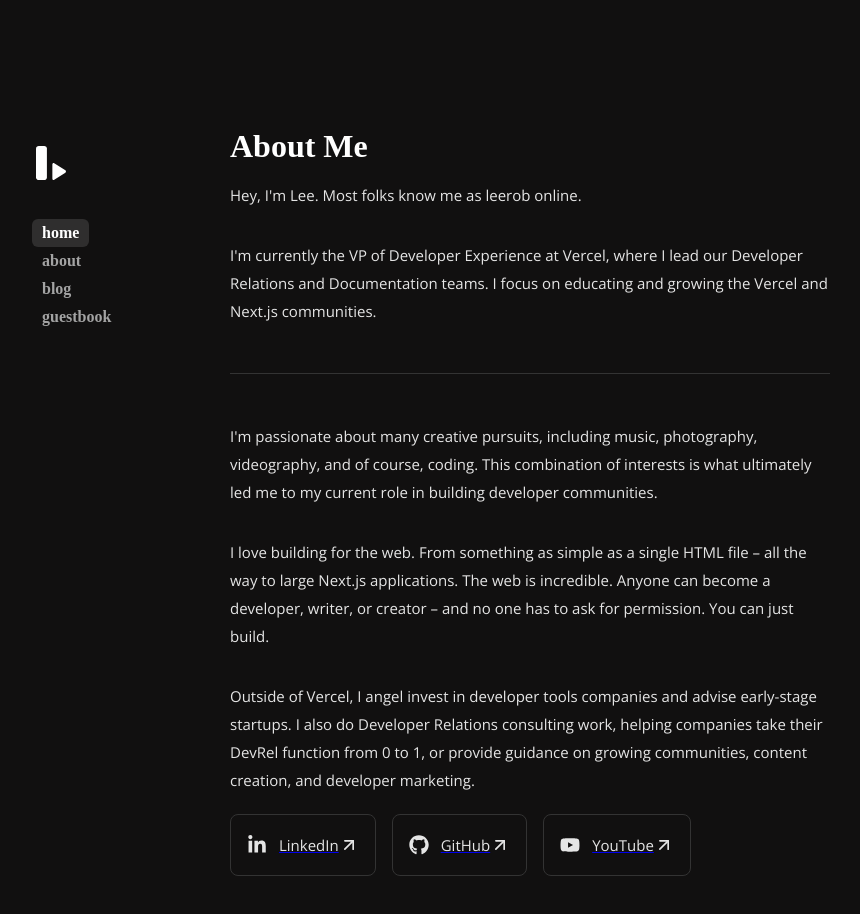
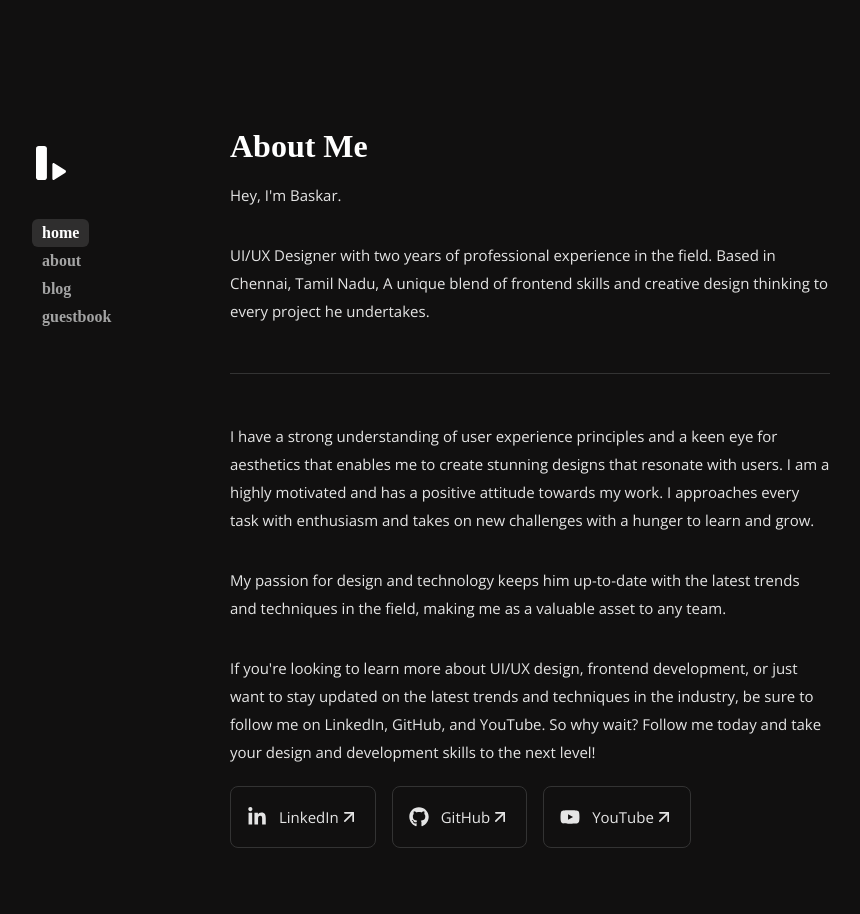
Before and after one commit to baskar-17/portfolio-website, a React (Create React App) app: page /about in a window 1280 px wide. Shown: the top 914 px of the page, without its empty margins (209-1069 px from the left). Built offline with nearby package versions, Linux system fonts and the light colour scheme; a web font is replaced by a local one.

Commit message:
home about copy fix

```diff
--- a/public/index.html
+++ b/public/index.html
@@ -11,7 +11,7 @@
     />
     <link rel="apple-touch-icon" href="%PUBLIC_URL%/logo192.png" />
     <link rel="manifest" href="%PUBLIC_URL%/manifest.json" />
-    <title>React App</title>
+    <title>Baskar Portfolio | Designer who codes</title>
   </head>
   <body>
     <div id="root"></div>
--- a/src/components/about/About.jsx
+++ b/src/components/about/About.jsx
@@ -8,31 +8,31 @@ function About() {
     <div>
       <div className="about-container">
         <h1>About Me</h1>
-        <p>Hey, I'm Lee. Most folks know me as leerob online.</p>
+        <p>Hey, I'm Baskar.</p>
         <p>
-          I'm currently the VP of Developer Experience at Vercel, where I lead
-          our Developer Relations and Documentation teams. I focus on educating
-          and growing the Vercel and Next.js communities.
+          UI/UX Designer with two years of professional experience in the field.
+          Based in Chennai, Tamil Nadu, A unique blend of frontend skills and
+          creative design thinking to every project he undertakes.
         </p>
         <hr className="about-hline" />
         <p>
-          I'm passionate about many creative pursuits, including music,
-          photography, videography, and of course, coding. This combination of
-          interests is what ultimately led me to my current role in building
-          developer communities.
+          I have a strong understanding of user experience principles and a keen
+          eye for aesthetics that enables me to create stunning designs that
+          resonate with users. I am a highly motivated and has a positive
+          attitude towards my work. I approaches every task with enthusiasm and
+          takes on new challenges with a hunger to learn and grow.
         </p>
         <p>
-          I love building for the web. From something as simple as a single HTML
-          file – all the way to large Next.js applications. The web is
-          incredible. Anyone can become a developer, writer, or creator – and no
-          one has to ask for permission. You can just build.
+          My passion for design and technology keeps him up-to-date with the
+          latest trends and techniques in the field, making me as a valuable
+          asset to any team.
         </p>
         <p>
-          Outside of Vercel, I angel invest in developer tools companies and
-          advise early-stage startups. I also do Developer Relations consulting
-          work, helping companies take their DevRel function from 0 to 1, or
-          provide guidance on growing communities, content creation, and
-          developer marketing.
+          If you're looking to learn more about UI/UX design, frontend
+          development, or just want to stay updated on the latest trends and
+          techniques in the industry, be sure to follow me on LinkedIn, GitHub,
+          and YouTube. So why wait? Follow me today and take your design and
+          development skills to the next level!
         </p>
         <div className="about-buttons">
           <a
--- a/src/components/about/about.model.css
+++ b/src/components/about/about.model.css
@@ -25,6 +25,10 @@
 .about-buttons {
   display: flex;
   flex-direction: column;
+}
+
+.about-buttons a {
+  text-decoration: none;
 }
 
 .about-social-btn p {
```
